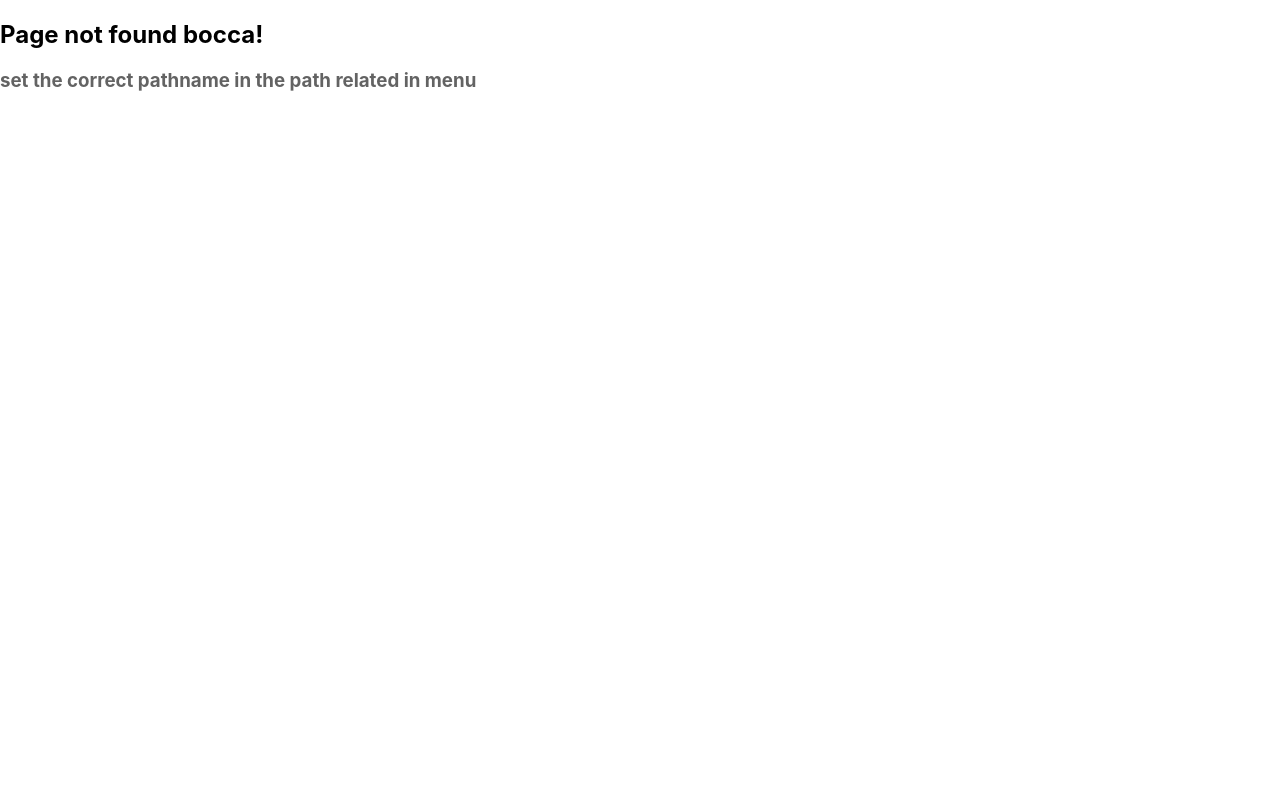
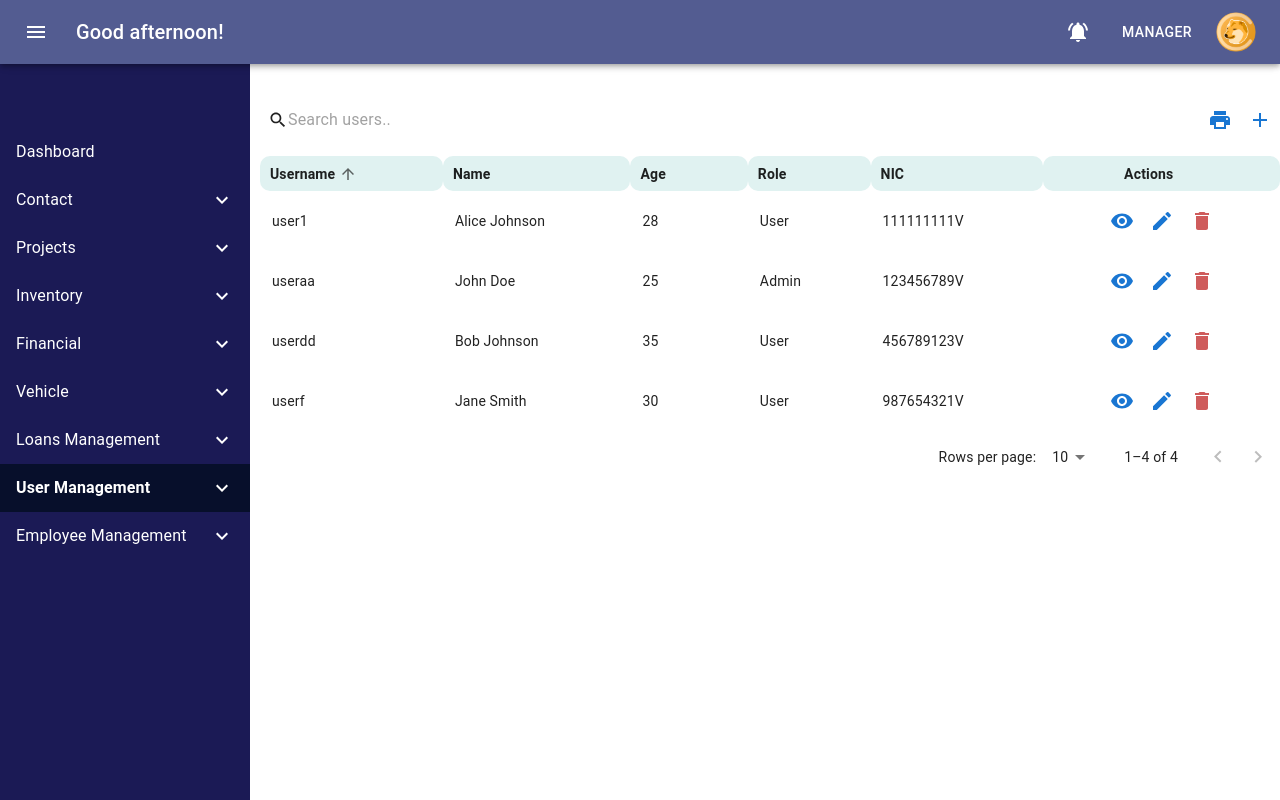
Before and after one commit to Ushara-B/Stellar-build-ERP, a React (Create React App) app in the folder frontend/: page /allusers in a window 1280 px wide. Before the commit this address had no page. Built offline with nearby package versions, Linux system fonts and the light colour scheme.

Commit message:
all user update

```diff
--- a/frontend/src/App.jsx
+++ b/frontend/src/App.jsx
@@ -46,6 +46,7 @@ function App() {
           <Route path = '/addvehicle' element = {<AddVehicle/>}/>
           <Route path = '/viewvehicles' element = {<Vehicles/>}/>
           <Route path = '/viewvehicles/:id' element = {<UpdateVehicles/>}/>
+          <Route path = '/allusers' element ={<AllUsers/>}/>
 
 
         </Routes>
--- a/frontend/src/Components/menu.jsx
+++ b/frontend/src/Components/menu.jsx
@@ -75,6 +75,8 @@ export default function NestedList() {
       window.location.href = '/addvehicle';
     }else if (menuName === 'Vehicle'){
       window.location.href = '/vehicle';
+    }else if (menuName === 'User Management' && subMenuName === 'View users'){
+      window.location.href = '/allusers';
     }
     // Add more else if conditions for other sub menus and their respective URLs
     else {
@@ -94,7 +96,7 @@ export default function NestedList() {
     { name: 'Financial', path: '/financial', subMenus: ['Financial Dashboard', 'Expenses', 'Incomes', 'Categories'] },
     { name: 'Vehicle', path: '/vehicle', subMenus: ['View Vehicles', 'Add Vehicle', 'Assign drivers'] },
     { name: 'Loans Management', path: '/loan-management', subMenus: ['Add loans', 'Bank/Bussines Loans', 'Vehicle finance'] },
-    { name: 'User Management', path: '/user-management', subMenus: ['View users', 'Add users'] },
+    { name: 'User Management', path: '/allusers', subMenus: ['View users', 'Add users'] },
     { name: 'Employee Management', path: '/employee-management', subMenus: ['PaySlip', 'Leaves', 'Attendance'] },
   ];
 
--- a/frontend/src/Pages/AllUsers.jsx
+++ b/frontend/src/Pages/AllUsers.jsx
@@ -1,72 +1,81 @@
-import React, { useState } from 'react';
-import { makeStyles } from '@material-ui/core/styles';
-import Table from '@material-ui/core/Table';
-import TableBody from '@material-ui/core/TableBody';
-import TableCell from '@material-ui/core/TableCell';
-import TableContainer from '@material-ui/core/TableContainer';
-import TableHead from '@material-ui/core/TableHead';
-import TableRow from '@material-ui/core/TableRow';
-import Paper from '@material-ui/core/Paper';
-import IconButton from '@material-ui/core/IconButton';
-import SearchIcon from '@material-ui/icons/Search';
-import InputBase from '@material-ui/core/InputBase';
-import AddIcon from '@material-ui/icons/Add';
-import EditIcon from '@material-ui/icons/Edit';
-import DeleteIcon from '@material-ui/icons/Delete';
-import VisibilityIcon from '@material-ui/icons/Visibility';
+import * as React from 'react';
+import Paper from '@mui/material/Paper';
+import Table from '@mui/material/Table';
+import TableBody from '@mui/material/TableBody';
+import TableCell from '@mui/material/TableCell';
+import TableContainer from '@mui/material/TableContainer';
+import TableHead from '@mui/material/TableHead';
+import TablePagination from '@mui/material/TablePagination';
+import TableRow from '@mui/material/TableRow';
+import TableSortLabel from '@mui/material/TableSortLabel';
+import IconButton from '@mui/material/IconButton';
+import VisibilityIcon from '@mui/icons-material/Visibility';
+import EditIcon from '@mui/icons-material/Edit';
+import DeleteIcon from '@mui/icons-material/Delete';
+import PrintIcon from '@mui/icons-material/Print';
+import AddIcon from '@mui/icons-material/Add';
+import SearchIcon from '@mui/icons-material/Search';
+import InputBase from '@mui/material/InputBase';
+import Box from '@mui/material/Box';
+import AppBar from '../Components/Appbar';
+import Drawer from '../Components/menu';
 
-const useStyles = makeStyles((theme) => ({
-  root: {
-    width: '100%',
-  },
-  paper: {
-    width: '100%',
-    marginBottom: theme.spacing(2),
-  },
-  table: {
-    minWidth: 750,
-  },
-  visuallyHidden: {
-    border: 0,
-    clip: 'rect(0 0 0 0)',
-    height: 1,
-    margin: -1,
-    overflow: 'hidden',
-    padding: 0,
-    position: 'absolute',
-    top: 20,
-    width: 1,
-  },
-  searchRoot: {
-    padding: '2px 4px',
-    display: 'flex',
-    alignItems: 'center',
-  },
-  searchInput: {
-    marginLeft: theme.spacing(1),
-    flex: 1,
-  },
-  searchIconButton: {
-    padding: 10,
-  },
-}));
-
-const AllUsers = () => {
-  const classes = useStyles();
-  const [searchTerm, setSearchTerm] = useState('');
+const columns = [
+  { id: 'username', label: 'Username', minWidth: 170 },
+  { id: 'name', label: 'Name', minWidth: 170 },
+  { id: 'age', label: 'Age', minWidth: 100, },
+  { id: 'role', label: 'Role', minWidth: 170 },
+  { id: 'nic', label: 'NIC', minWidth: 170 },
+  { id: 'actions', label: 'Actions', minWidth: 170, align: 'center' },
+];
 
 const userRows = [
-    { id: 1, username: 'user1', name: 'John Doe', age: 25, role: 'Admin', nic: '123456789V' },
-    { id: 2, username: 'user2', name: 'Jane Smith', age: 30, role: 'User', nic: '987654321V' },
-    { id: 3, username: 'user3', name: 'Bob Johnson', age: 35, role: 'User', nic: '456789123V' },
-    // Add more user data here
+  { id: 1, username: 'useraa', name: 'John Doe', age: 25, role: 'Admin', nic: '123456789V' },
+  { id: 2, username: 'userf', name: 'Jane Smith', age: 30, role: 'User', nic: '987654321V' },
+  { id: 3, username: 'userdd', name: 'Bob Johnson', age: 35, role: 'User', nic: '456789123V' },
+  { id: 4, username: 'user1', name: 'Alice Johnson', age: 28, role: 'User', nic: '111111111V' },
+
 ];
+
+export default function AllUsers() {
+  const [page, setPage] = React.useState(0);
+  const [rowsPerPage, setRowsPerPage] = React.useState(10);
+  const [searchTerm, setSearchTerm] = React.useState('');
+  const [orderBy, setOrderBy] = React.useState('username');
+  const [order, setOrder] = React.useState('asc');
+
+  const handleChangePage = (event, newPage) => {
+    setPage(newPage);
+  };
+
+  const handleChangeRowsPerPage = (event) => {
+    setRowsPerPage(+event.target.value);
+    setPage(0);
+  };
 
   const handleSearchChange = (event) => {
     setSearchTerm(event.target.value);
   };
 
-  const filteredUsers = userRows.filter(
+  const handleSort = (property) => {
+    const isAsc = orderBy === property && order === 'asc';
+    setOrder(isAsc ? 'desc' : 'asc');
+    setOrderBy(property);
+  };
+
+  const handlePrintToPdf = () => {
+    //  logic to print the table data to a PDF
+    console.log('Printing to PDF...');
+  };
+
+  const sortedUsers = userRows.sort((a, b) => {
+    const isAsc = order === 'asc';
+    return (
+      (isAsc ? a[orderBy].localeCompare(b[orderBy]) : b[orderBy].localeCompare(a[orderBy])) * (order === 'asc' ? 1 : -1)
+    );
+  });
+
+  const filteredUsers = sortedUsers.filter(
     (user) =>
       user.username.toLowerCase().includes(searchTerm.toLowerCase()) ||
       user.name.toLowerCase().includes(searchTerm.toLowerCase()) ||
@@ -75,63 +84,153 @@ const AllUsers = () => {
   );
 
   return (
-    <div className={classes.root}>
-      <Paper className={classes.paper}>
-        <div className={classes.searchRoot}>
+    <>
+      <AppBar />
+      <Drawer />
+      <div style={{ marginLeft: '260px', paddingTop: '100px' }}>
+        <Paper sx={{ width: '100%', boxShadow: 'none' }}>
+          <Box sx={{ display: 'flex', justifyContent: 'space-between', alignItems: 'center', mb: 2 }}>
             <InputBase
-            className={classes.searchInput}
-            placeholder="Search users..."
+              sx={{ ml: 1, flex: 1 }}
+              placeholder="Search users.."
               value={searchTerm}
               onChange={handleSearchChange}
+              startAdornment={<SearchIcon fontSize="small" />}
             />
-          <IconButton className={classes.searchIconButton} aria-label="search">
-            <SearchIcon />
+            <Box>
+              <IconButton color="primary" aria-label="print" onClick={handlePrintToPdf}>
+                <PrintIcon />
               </IconButton>
               <IconButton color="primary" aria-label="add">
                 <AddIcon />
               </IconButton>
-        </div>
-        <TableContainer component={Paper}>
-          <Table className={classes.table} aria-label="users table">
+            </Box>
+          </Box>
+          <TableContainer>
+            <Table stickyHeader aria-label="sticky table" sx={{ borderCollapse: 'collapse' }}>
               <TableHead>
                 <TableRow>
-                <TableCell>Username</TableCell>
-                <TableCell>Name</TableCell>
-                <TableCell>Age</TableCell>
-                <TableCell>Role</TableCell>
-                <TableCell>NIC</TableCell>
-                <TableCell>Actions</TableCell>
+                  {columns.map((column) => (
+                    <TableCell
+                      key={column.id}
+                      align={column.align}
+                      sortDirection={orderBy === column.id ? order : false}
+                      sx={{
+                        backgroundColor: '#e0f2f1',
+                        fontWeight: 'bold',
+                        border: 'none',
+                        padding: '5px 10px',
+                        '&:hover': {
+                          backgroundColor: '#e0f2f1'},
+                      }}
+                    >
+                      <TableSortLabel
+                        active={orderBy === column.id}
+                        direction={orderBy === column.id ? order : 'asc'}
+                        onClick={() => handleSort(column.id)}
+                      >
+                        {column.label}
+                      </TableSortLabel>
+                    </TableCell>
+                  ))}
                 </TableRow>
               </TableHead>
               <TableBody>
-              {filteredUsers.map((row) => (
-                <TableRow key={row.id}>
-                  <TableCell component="th" scope="row">
-                    {row.username}
-                  </TableCell>
-                  <TableCell>{row.name}</TableCell>
-                  <TableCell>{row.age}</TableCell>
-                  <TableCell>{row.role}</TableCell>
-                  <TableCell>{row.nic}</TableCell>
-                  <TableCell>
-                    <IconButton color="primary" aria-label="view">
+                {filteredUsers
+                  .slice(page * rowsPerPage, page * rowsPerPage + rowsPerPage)
+                  .map((row) => {
+                    return (
+                      <TableRow
+                        hover
+                        role="checkbox"
+                        tabIndex={-1}
+                        key={row.id}
+                        sx={{
+                          '&:hover': {
+                            backgroundColor: '#f5f5f5',
+                          },
+                          border: 'none',
+                          padding: '8px 16px',
+                        }}
+                      >
+                        {columns.map((column) => {
+                          const value = row[column.id];
+                          return (
+                            <TableCell
+                              key={column.id}
+                              align={column.align}
+                              sx={{
+                                border: 'none',
+                                padding: '10px 12px',
+                                backgroundColor:'white',
+                              }}
+                            >
+                              {column.id === 'actions' ? (
+                                <>
+                                  <IconButton
+                                    color="primary"
+                                    aria-label="view"
+                                    sx={{
+                                      '&:hover': {
+                                        color: '#00008b',
+                                      },
+                                      color: '',
+                                    }}
+                                  >
                                     <VisibilityIcon />
                                   </IconButton>
-                    <IconButton color="primary" aria-label="edit">
+                                  <IconButton
+                                    color="primary"
+                                    aria-label="edit"
+                                    sx={{
+                                      '&:hover': {
+                                        color: '#00008b',
+                                      },
+                                      color: '',
+                                    }}
+                                  >
                                     <EditIcon />
                                   </IconButton>
-                    <IconButton color="secondary" aria-label="delete">
+                                  <IconButton
+                                    color="secondary"
+                                    aria-label="delete"
+                                    sx={{
+                                      '&:hover': {
+                                        color: '#FF1B1B',
+                                      },
+                                      color: '#CF5C5C',
+                                    }}
+                                  >
                                     <DeleteIcon />
                                   </IconButton>
+                                </>
+                              ) : (
+                                value
+                              )}
                             </TableCell>
+                          );
+                        })}
                       </TableRow>
-              ))}
+                    );
+                  })}
               </TableBody>
             </Table>
           </TableContainer>
+          <TablePagination
+            rowsPerPageOptions={[10, 25, 100]}
+            component="div"
+            count={filteredUsers.length}
+            rowsPerPage={rowsPerPage}
+            page={page}
+            onPageChange={handleChangePage}
+            onRowsPerPageChange={handleChangeRowsPerPage}
+            sx={{
+              borderTop: 'none',
+              padding: '12px 16px',
+            }}
+          />
         </Paper>
       </div>
+    </>
   );
-};
-
-export default AllUsers;
+}
```
Lines whose indentation alone changed are shown as unchanged.
